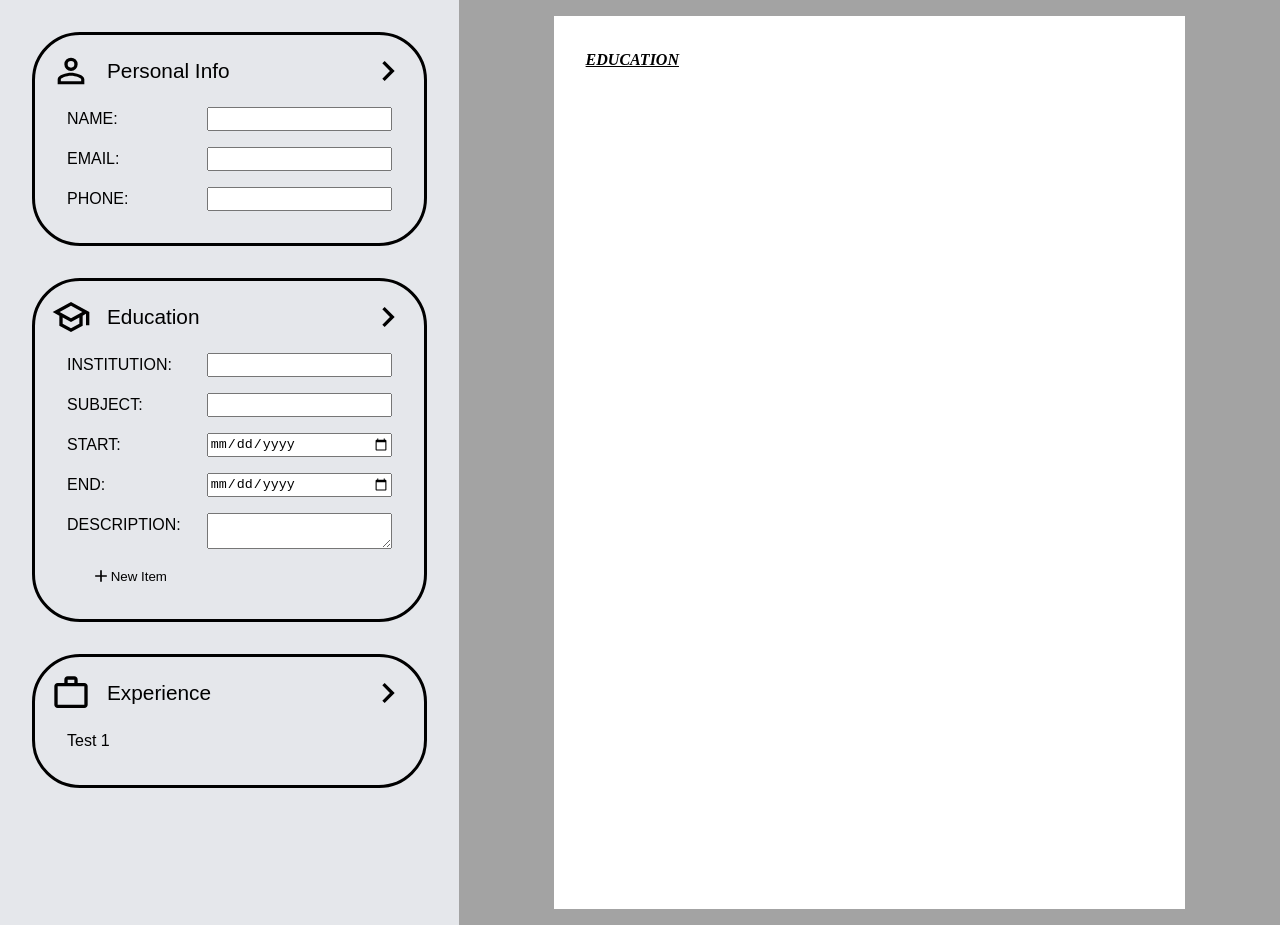
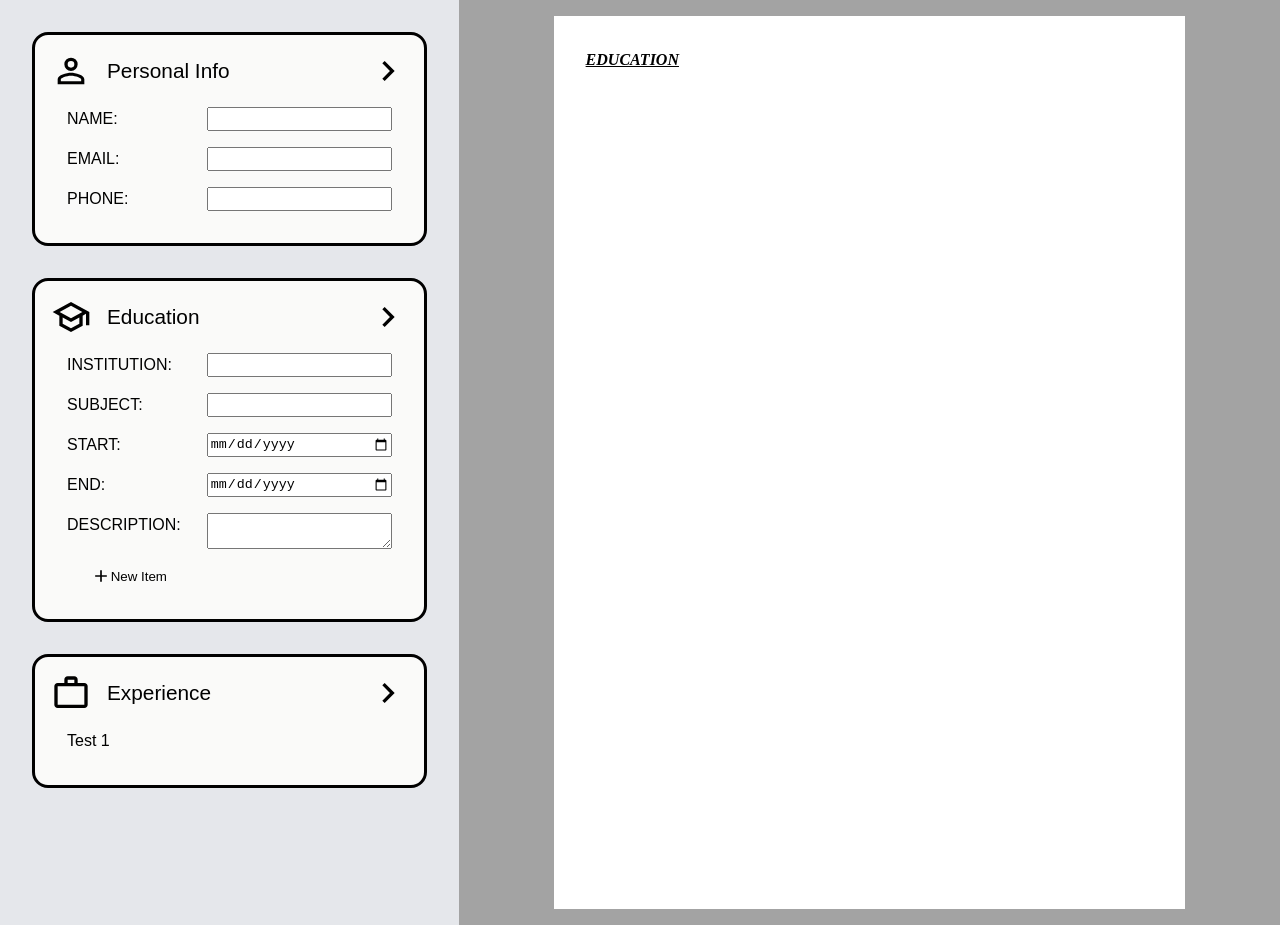
Before and after one commit to gemini-mastiff/CV-application, a React (Vite) app: page / in a window 1280 px wide. Built offline with nearby package versions, Linux system fonts and the light colour scheme; a web font is replaced by a local one.

Commit message:
style: add white bg to EditCards

```diff
--- a/src/styles/EditCard.css
+++ b/src/styles/EditCard.css
@@ -1,6 +1,7 @@
 .edit-card {
+  background-color: var(--MAIN-COLOUR);
   border: 3px solid black;
-  border-radius: 3rem;
+  border-radius: 1rem;
   padding: 1em;
 }
 
```
